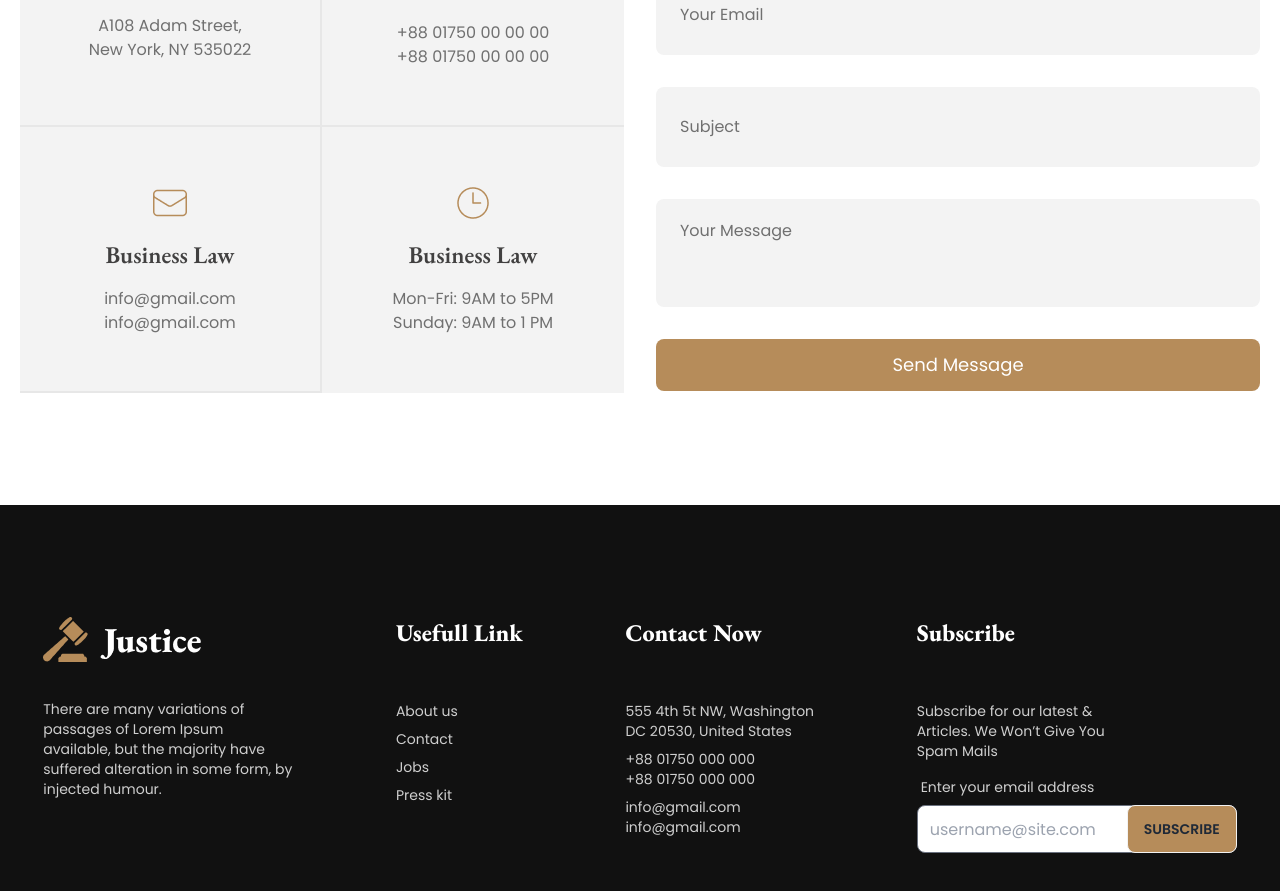
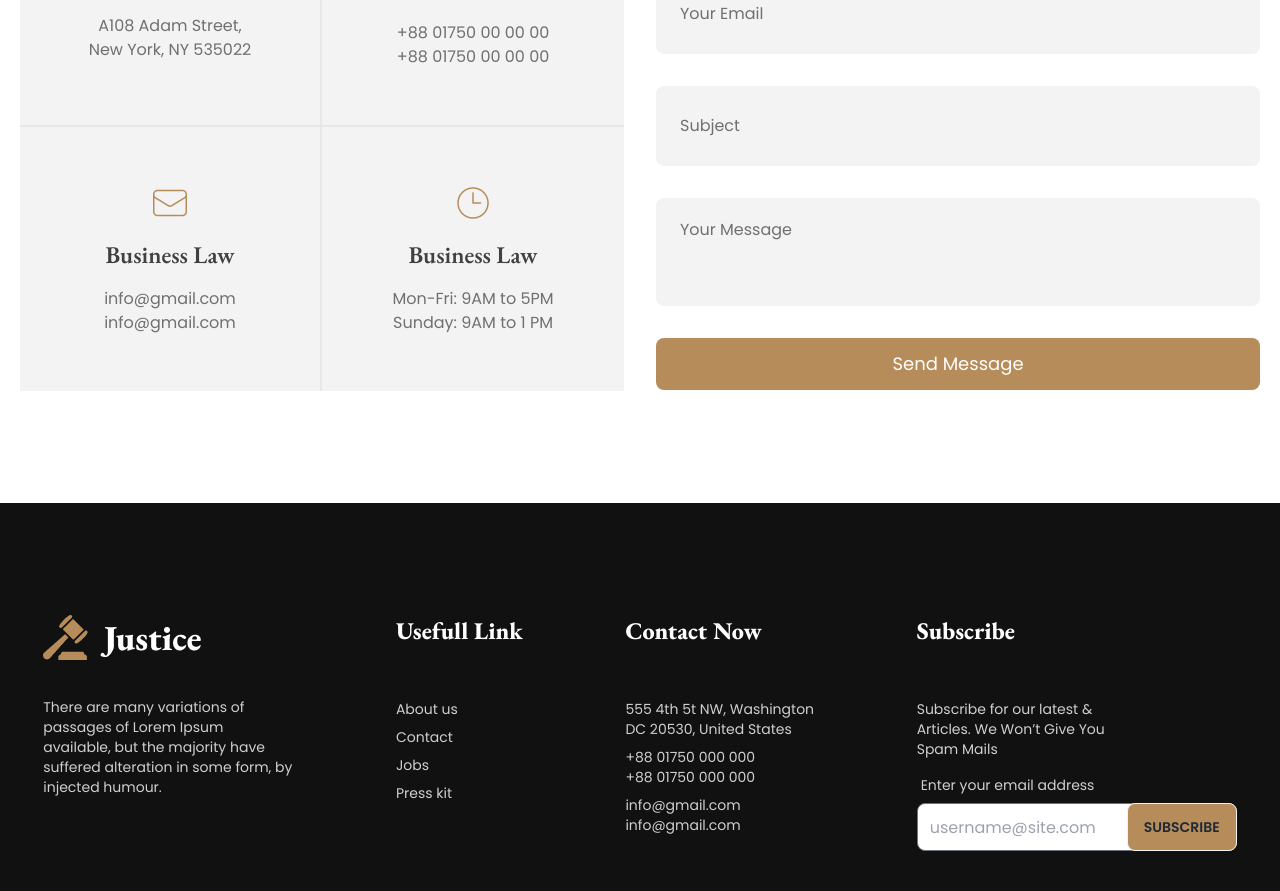
Before and after one commit to imran-it1/Legal-Solution-DaisyUi, a plain HTML site: page index.html in a window 1280 px wide. Shown: the part 3927-4818 px from the top of the page. Drawn offline with nearby package versions, Linux system fonts and the light colour scheme.

Commit message:
Contact us section card border fix

```diff
--- a/index.html
+++ b/index.html
@@ -517,7 +517,7 @@
             </div>
             <!-- Card Three -->
             <div
-              class="flex flex-col items-center text-center px-6 py-8 md:px-16 md:py-14 space-y-4 bg-[#F3F3F3] border-b-2 md:border-r-2 border-gray hover:bg-gradient-to-b from-zinc-800/10 to-gray-200 hover:cursor-pointer transition duration-200 ease-in-out delay-100"
+              class="flex flex-col items-center text-center px-6 py-8 md:px-16 md:py-14 space-y-4 bg-[#F3F3F3] border-b-2 md:border-b-0 md:border-r-2 border-gray hover:bg-gradient-to-b from-zinc-800/10 to-gray-200 hover:cursor-pointer transition duration-200 ease-in-out delay-100"
             >
               <img src="./images/email.png" alt="" />
               <h1 class="garamond text-primary-text text-2xl">Business Law</h1>
```
